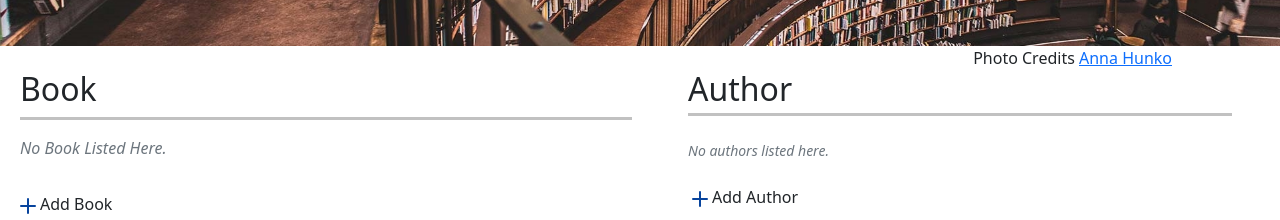
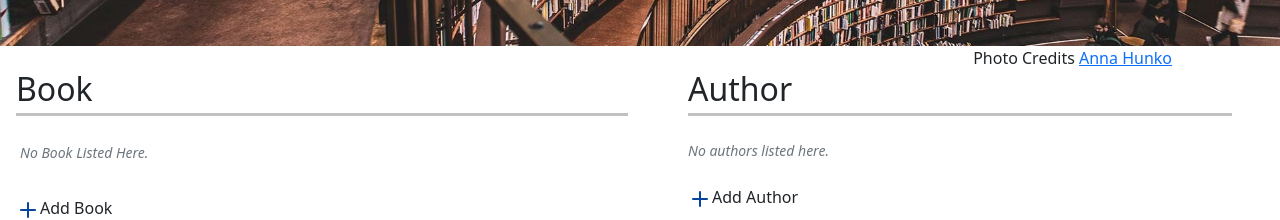
Before and after one commit to mihiHarshana/lib-individual, a React (Create React App) app: page / in a window 1280 px wide. Shown: the part 458-678 px from the top of the page. Built offline with nearby package versions, Linux system fonts and the light colour scheme.

Commit message:
Change the layout for book title

```diff
--- a/src/components/author/AuthorTitle.tsx
+++ b/src/components/author/AuthorTitle.tsx
@@ -5,7 +5,6 @@ const AuthorTitle = () => {
   return (
 
     <Col xs={12} className="my-0">
-
       <h2 className="p-0 m-0">Author</h2>
       <span className="me-xl-5 me-lg-4 me-3">
         <hr className="mt-1 mb-0 mb-0 line"/>
--- a/src/components/books/BookList.tsx
+++ b/src/components/books/BookList.tsx
@@ -14,7 +14,7 @@ const BookList: React.FC<BookListProps>= (props) => {
   if (bookList.length === 0 ) {
     return (
       <p>
-        <i className="text-muted ms-md-1">No Book Listed Here.</i>
+        <i className="text-muted small ms-md-1">No Book Listed Here.</i>
       </p>
     )
   }
--- a/src/components/books/BookTitle.tsx
+++ b/src/components/books/BookTitle.tsx
@@ -3,9 +3,11 @@ import {Col} from "react-bootstrap";
 
 const BookTitle = () => {
   return (
-    <Col xs={12}  className="ms-md-1">
-      <h2>Book</h2>
-      <hr className="mt-2 line"/>
+    <Col xs={12} className="my-0">
+      <h2 className="p-0 m-0">Book</h2>
+      <span className="me-xl-5 me-lg-4 me-3">
+        <hr className="mt-1 mb-0 mb-0 line"/>
+      </span>
     </Col>
   )
 }
```
